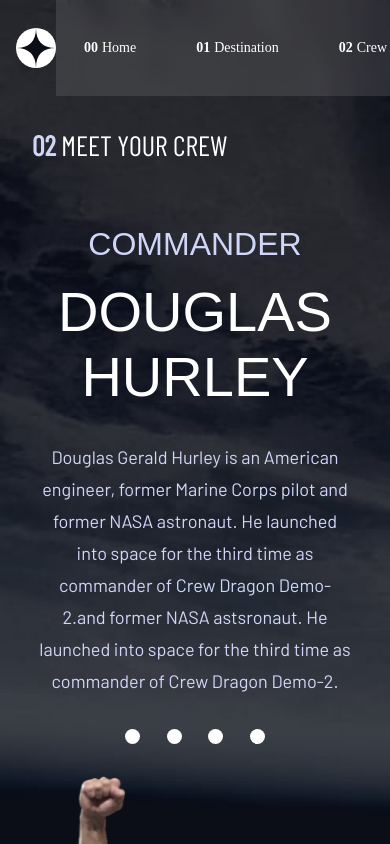
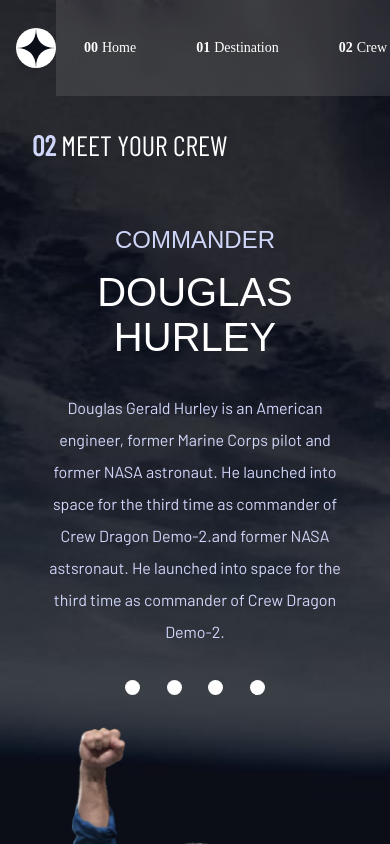
Before and after one commit to M-E-J-O-R/Space-Tourism, a React (Create React App) app: page /crew in a window 390 px wide. Shown: the top 844 px of the page. Built offline with nearby package versions, Linux system fonts and the light colour scheme; a web font is replaced by a local one.

Commit message:
started the technology page

```diff
--- a/src/pages/Technology.tsx
+++ b/src/pages/Technology.tsx
@@ -1,12 +1,25 @@
 import NavBar from "../components/NavBar";
-import '../styles/technology.css'
+import '../styles/technology.css';
+import technologyLogo from '../assets/technology/image-lauch-vehicle-potrait.png';
 const Technology = () => {
     return (<>
 
         <div className="Technology">
-            <NavBar/>
+            <NavBar />
+            <main className="technology-container">
+                <p> <b>03</b>  SPACE LAUNCH 101</p>
+                <p>  The terminology...</p>
+                <p>Launch vehicle</p>
+                <nav>
+                    <div>1</div>
+                    <div>2</div>
+                    <div>3</div>
+                </nav>
+                <p>A launch vehicle or carrier rocket is a rocket-propelled vehicle used to carry a payload from Earth's surface to space, usually to Earth orbit or beyond. Our WEB-X carrier rocket is the most powerful in operation. Standing 150 metres tall,it's quite an awe-inspiring sight on the launch pad!</p>
+                <img src={technologyLogo} alt="" />
+            </main>
         </div>
     </>);
-}
+};
 
 export default Technology;
--- a/src/styles/crew.css
+++ b/src/styles/crew.css
@@ -99,8 +99,15 @@
     align-items: center;
     text-align: center;
   }
+  .crew-details .role {
+    font-size: 1.5rem;
+  }
+  .crew-details .name {
+    font-size: 2.5rem;
+  }
   .crew-details .crew-member-info {
     width: 100%;
+    font-size: 1rem;
   }
 }
 @media screen and (max-width: 500px) {
--- a/src/styles/crew.scss
+++ b/src/styles/crew.scss
@@ -106,8 +106,15 @@
   .crew-details {
     align-items: center;
     text-align: center;
+    .role {
+      font-size: 1.5rem;
+    }
+    .name {
+      font-size: 2.5rem;
+    }
     .crew-member-info {
       width: 100%;
+      font-size: 1rem;
     }
   }
 }
```
Also changed, not shown: 1 other file (tests, documents, lock files or other folders).
